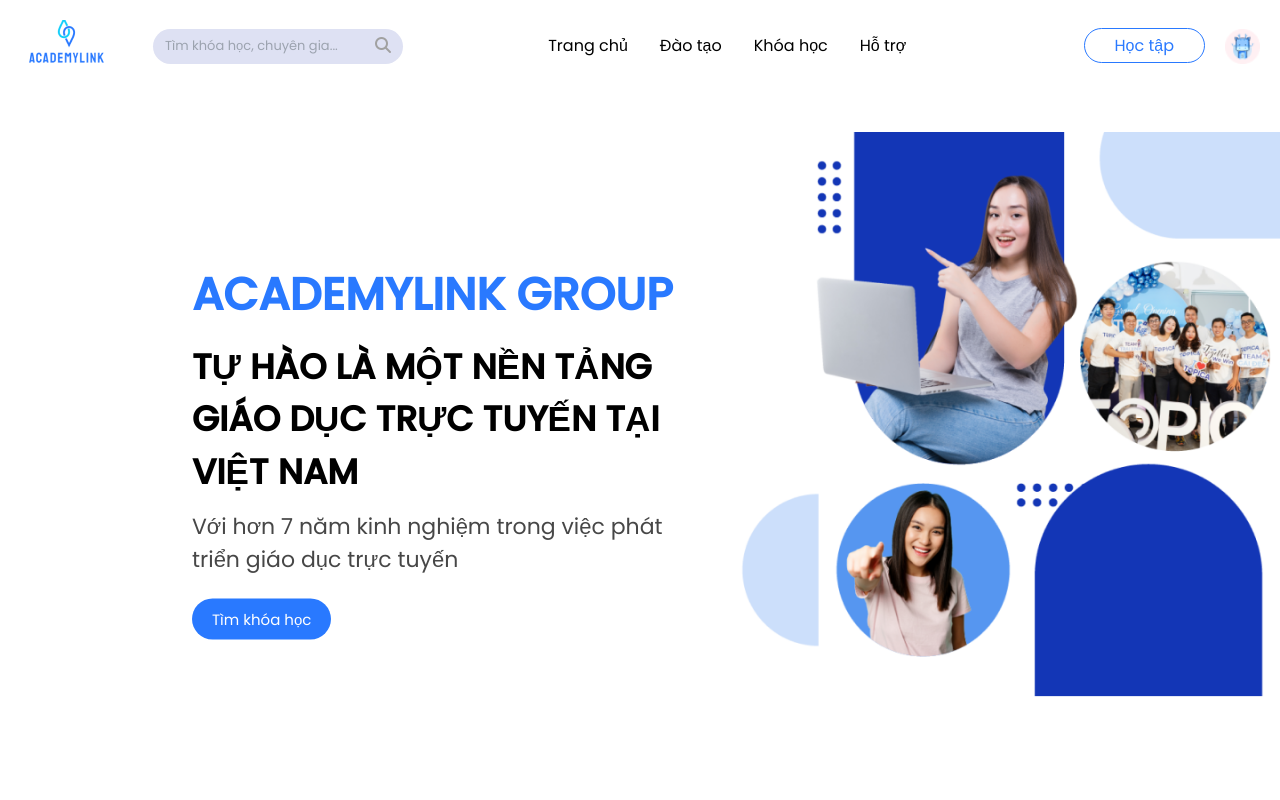
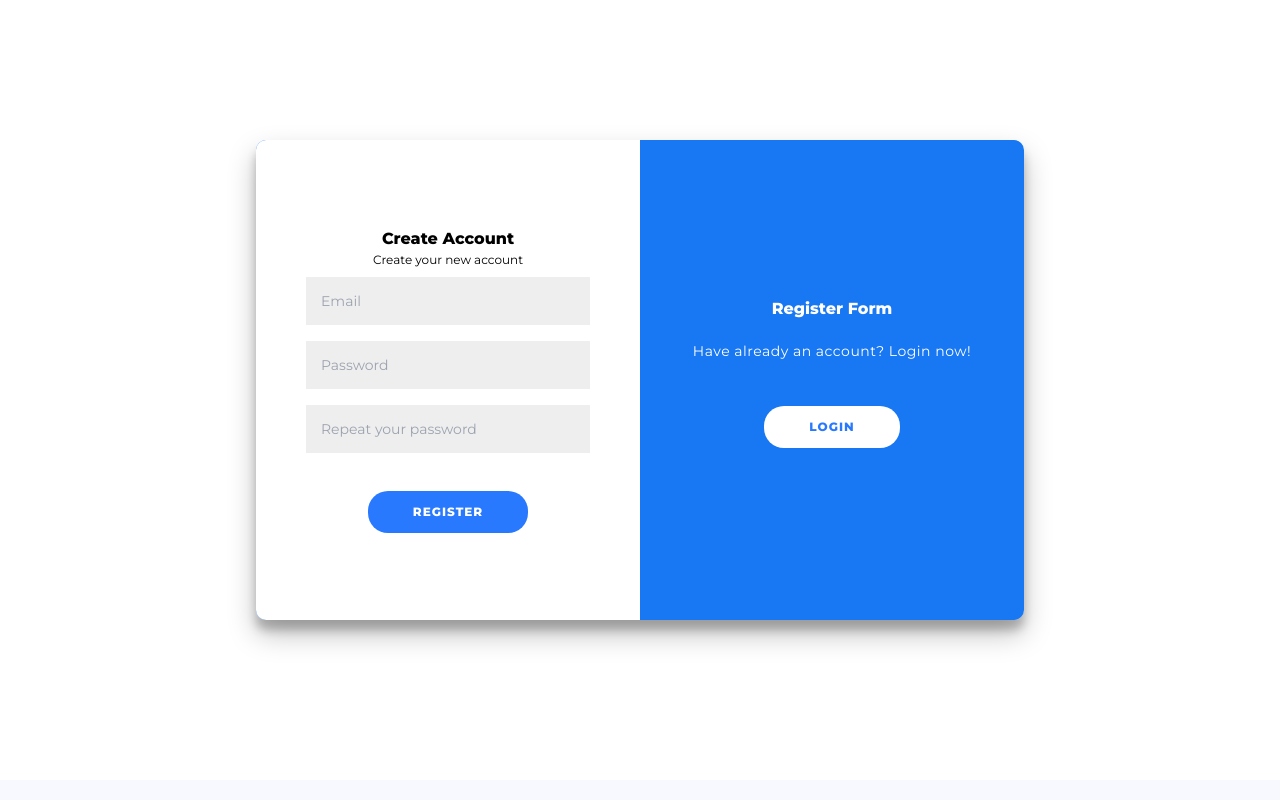
Before and after one commit to NQA11032002/Elearning, a Vue app: page / in a window 1280 px wide. Shown: the top 800 px of the page. Built offline with nearby package versions, Linux system fonts and the light colour scheme.

Commit message:
complete merge branchs between master and ui/auth for feature register and login

```diff
--- a/src/App.vue
+++ b/src/App.vue
@@ -1,13 +1,13 @@
 <template>
   <div>
-    <header-screen v-if="page!='login'"></header-screen>
+    <header-screen v-if="page!='login' && page!='register'"></header-screen>
     <home-screen v-if="page === 'home'"></home-screen>
     <training-screen v-if="page === 'training'"></training-screen>
     <support-screen v-if="page === 'support'"></support-screen>
     <course-screen v-if="page === 'course'"></course-screen>
     <login-screen v-if="page === 'login'"></login-screen>
     <register-screen v-if="page === 'register'"></register-screen>
-    <footer-screen v-if="page!='login'"></footer-screen>
+    <footer-screen v-if="page!='login' && page!='register'"></footer-screen>
   </div>
 
 </template>
@@ -37,7 +37,7 @@
   },
   data(){
     return{
-      page: "home",
+      page: "register",
     };
   }
 }
--- a/src/components/client/RegisterScreen.vue
+++ b/src/components/client/RegisterScreen.vue
@@ -3,25 +3,22 @@
         <div class="LoginForm_container" id="container">
             <div class="form-container log-in-container">
                 <form action="#">
-                    <h1>Login</h1>
-                    <div class="social-container">
-                        <a href="#" class="social"><i class="icon-fb fa-brands fa-facebook"></i></a>
-                        <a href="#" class="social"><i class="icon-git fa-brands fa-github"></i></a>
-                    </div>
-                    <span>or use your account</span>
+                    <h1>Create Account</h1>
+                    <span>Create your new account</span>
                     <input type="email" placeholder="Email" />
                     <input type="password" placeholder="Password" />
-                    <a href="#">Forgot your password?</a>
-                    <button>Log In</button>
+                    <input type="password" placeholder="Repeat your password" />
+                    <a href="#"></a>
+                    <button>Register</button>
                 </form>
             </div>
             <div class="overlay-container">
                 <div class="overlay">
                     <div class="overlay-panel overlay-right">
-                        <h1>Login Form</h1>
-                        <p>Welcome to our website! Enjoy your time</p>
+                        <h1>Register Form</h1>
+                        <p>Have already an account? Login now!</p>
                         <a href="#">
-                            <button>No account yet? Register</button>
+                            <button>Login</button>
                         </a>
                     </div>
                 </div>
```
